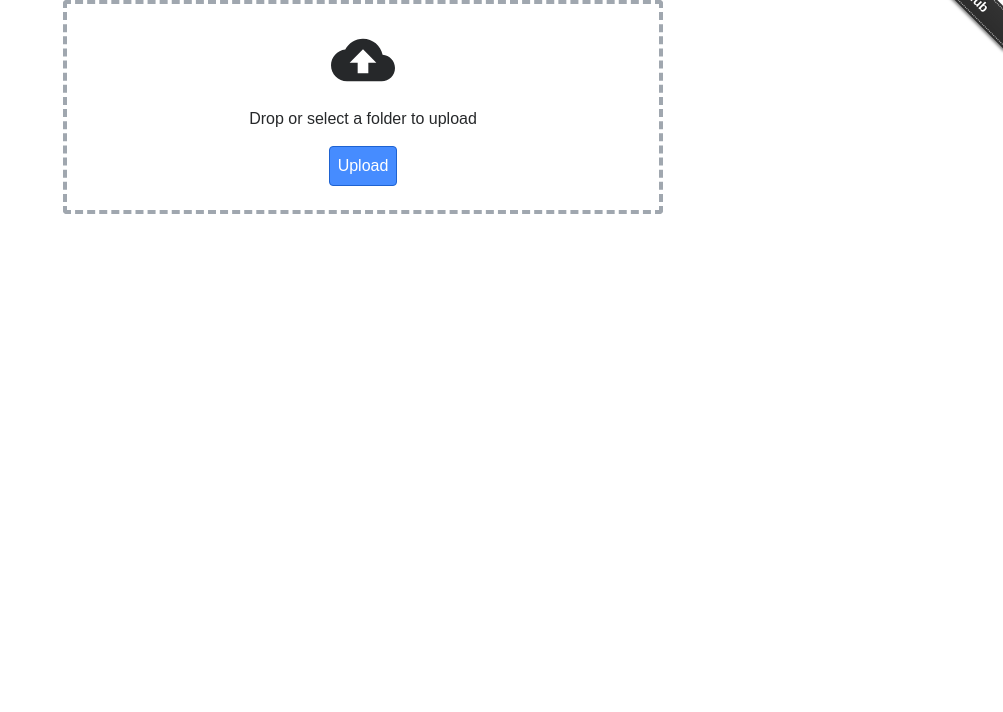
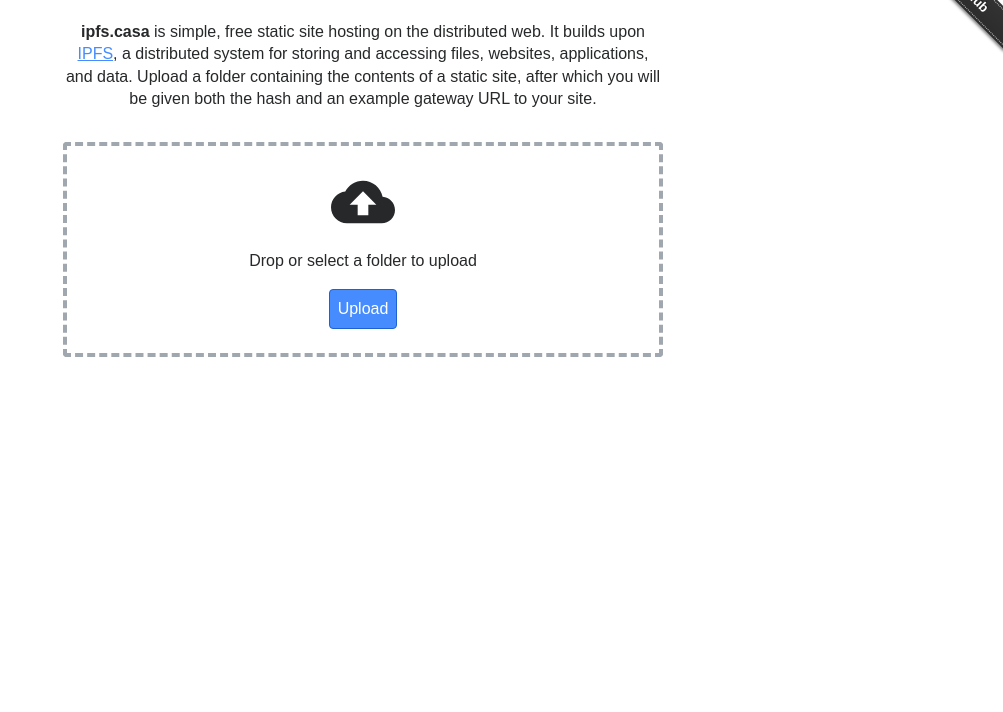
Before and after one commit to aduth/ipfs.casa, a plain HTML site: page index.html in a window 1280 px wide. Shown: the part 88-800 px from the top of the page, without its empty margins (277-1280 px from the left). Drawn offline with Linux system fonts and the light colour scheme.

Commit message:
Add description text

```diff
--- a/index.html
+++ b/index.html
@@ -13,6 +13,7 @@
 	<a class="github-fork-ribbon" href="https://github.com/aduth/ipfs.casa" data-ribbon="Fork me on GitHub">Fork me on GitHub</a>
 	<div class="container">
 		<h1>ipfs.casa<span aria-hidden="true"> 🏠</span></h1>
+		<p id="description"><strong>ipfs.casa</strong> is simple, free static site hosting on the distributed web. It builds upon <a href="https://ipfs.io" rel="nofollow">IPFS</a>, a distributed system for storing and accessing files, websites, applications, and data. Upload a folder containing the contents of a static site, after which you will be given both the hash and an example gateway URL to your site.</p>
 		<form id="form" method="POST" action="https://ipfs.infura.io:5001/api/v0/add?recursive=true&hidden=false">
 			<label id="upload-backdrop" for="upload" aria-hidden="true"></label>
 			<svg id="upload-icon" xmlns="http://www.w3.org/2000/svg" viewBox="0 0 24 24" width="64" height="64">
--- a/style.css
+++ b/style.css
@@ -27,8 +27,10 @@
 	margin: 0 auto;
 }
 
-h1 {
+h1,
+#description {
 	text-align: center;
+	margin: 2rem 0;
 }
 
 form {
```
